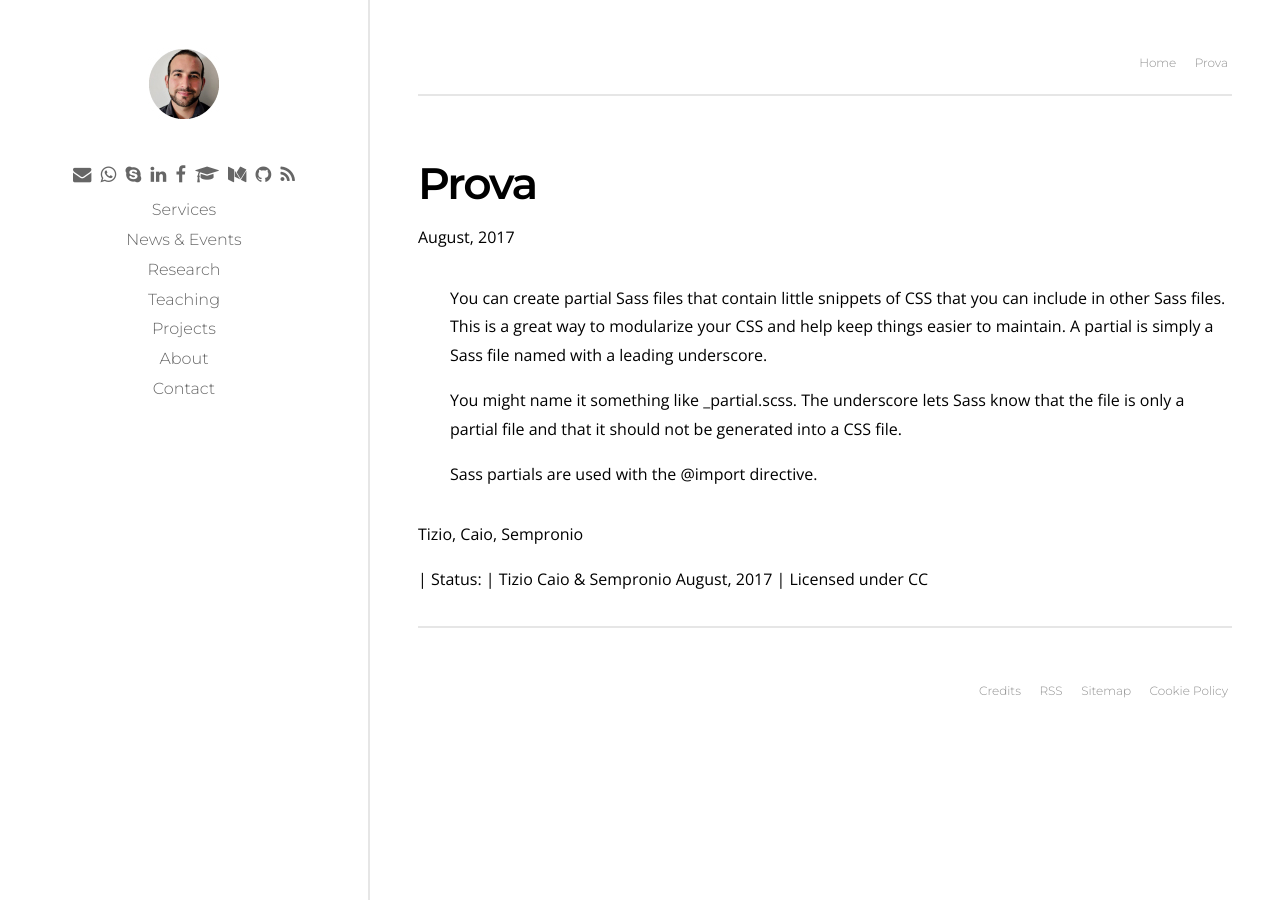
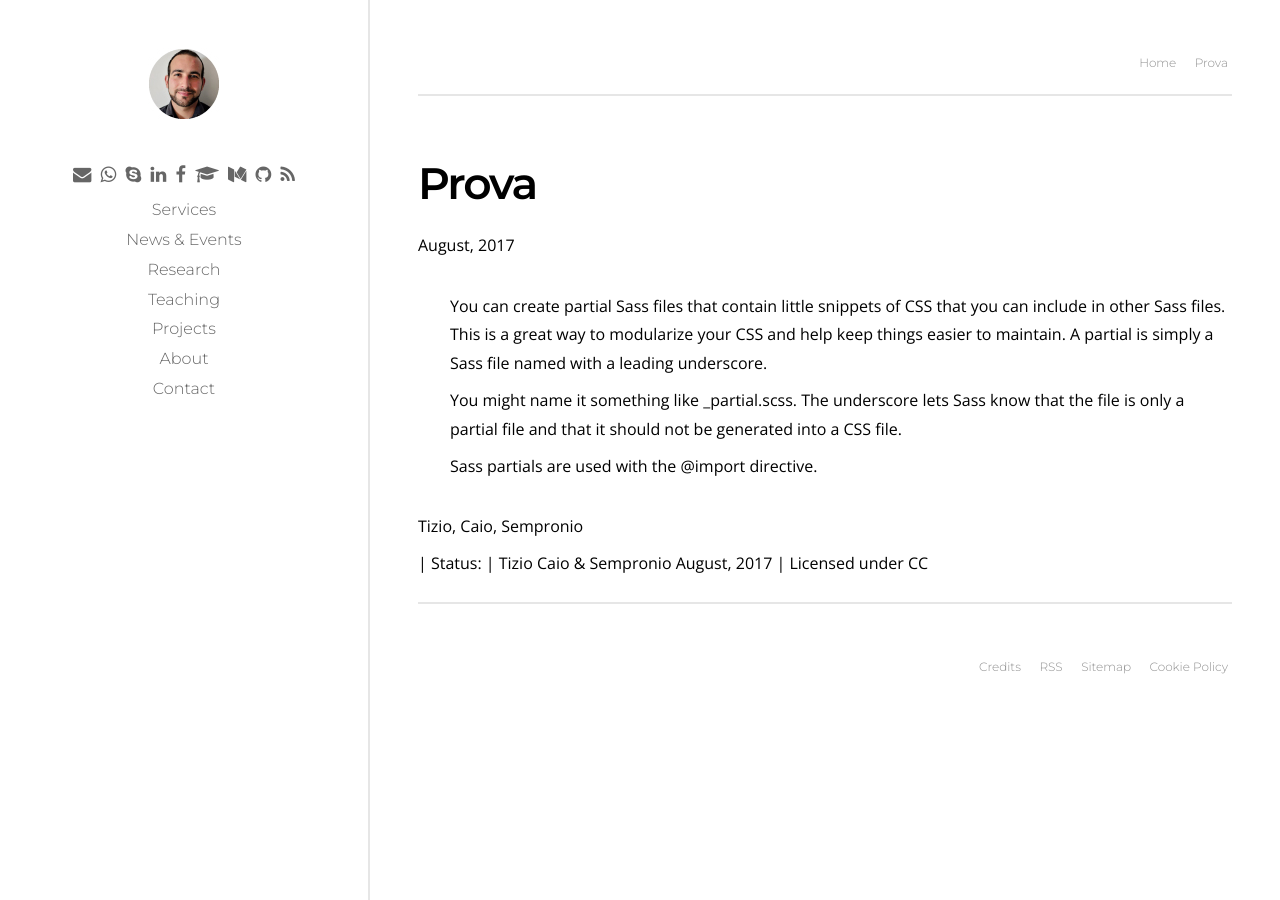
Before and after one commit to p-marco/p-marco.github.io, a Jekyll site: the page built from prova.md, in a window 1280 px wide. Built offline with Jekyll 4.4.1, drawn with Linux system fonts in a browser that asks for light colours; our own code applies the rules of GitHub Pages for plain Markdown files.

Commit message:
default layout test

```diff
--- a/assets/css/styles.scss
+++ b/assets/css/styles.scss
@@ -255,4 +255,4 @@ p.hero{
 	font-weight: 600
 }
 
-p {margin-bottom:1em}
+p {margin-top:0.5em; margin-bottom:0.5em}
```
